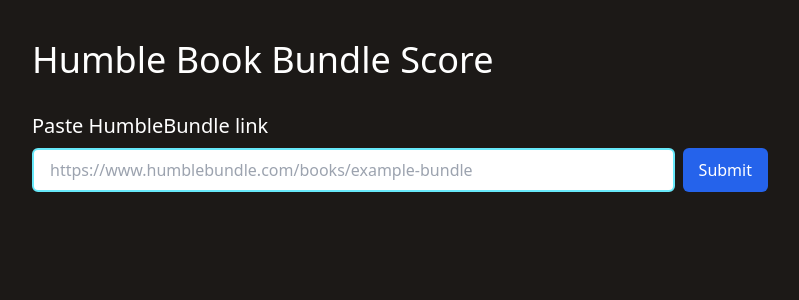
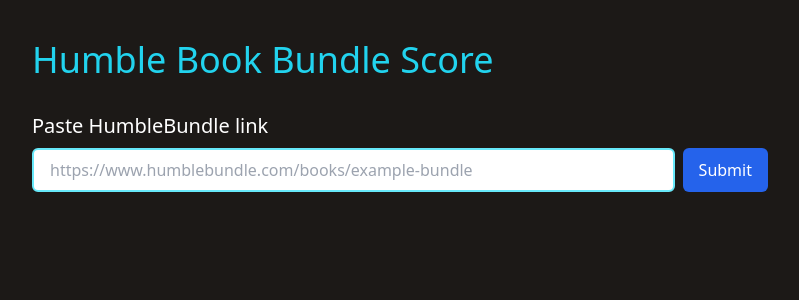
Before and after one commit to eynopv/hbbs, a Next.js app: page / in a window 1280 px wide. Shown: the top 300 px of the page, without its empty margins (240-1039 px from the left). Built offline with nearby package versions, Linux system fonts and the light colour scheme.

Commit message:
feat: add link to main page

```diff
--- a/src/app/layout.tsx
+++ b/src/app/layout.tsx
@@ -15,7 +15,11 @@
     <html lang="en">
       <body>
         <div className="px-4 py-10 max-w-3xl mx-auto">
-          <h1 className="text-4xl mb-8">Humble Book Bundle Score</h1>
+          <h1 className="text-4xl mb-8">
+            <a href="/" className="text-cyan-400">
+              Humble Book Bundle Score
+            </a>
+          </h1>
           {children}
         </div>
       </body>
```
